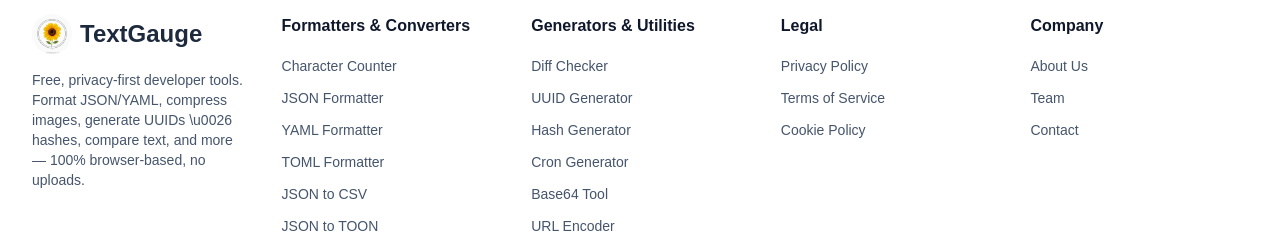
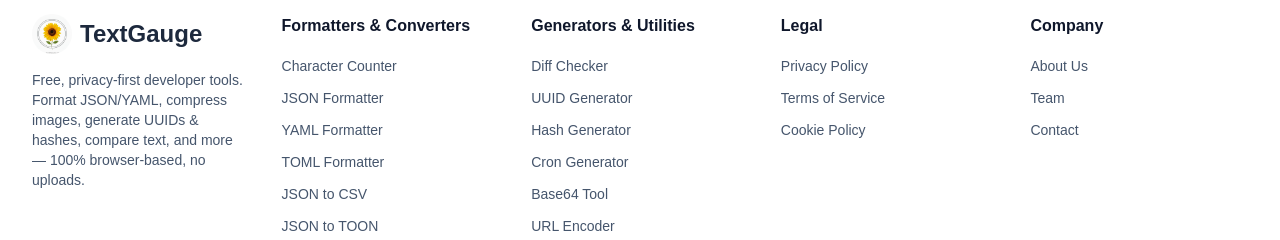
Before and after one commit to denesvaghani/textgauge-frontend, a Next.js app: page / in a window 1280 px wide. Shown: the part 3499-3739 px from the top of the page. Built offline with nearby package versions, Linux system fonts and the light colour scheme; no server answers.

Commit message:
fix: Correct ampersand encoding in Footer description

```diff
--- a/src/components/Footer.tsx
+++ b/src/components/Footer.tsx
@@ -58,7 +58,7 @@ export function Footer() {
                             </span>
                         </Link>
                         <p className="mt-4 text-sm text-slate-600 dark:text-slate-400">
-                            Free, privacy-first developer tools. Format JSON/YAML, compress images, generate UUIDs \u0026 hashes, compare text, and more — 100% browser-based, no uploads.
+                            Free, privacy-first developer tools. Format JSON/YAML, compress images, generate UUIDs & hashes, compare text, and more — 100% browser-based, no uploads.
                         </p>
                     </div>
 
```
